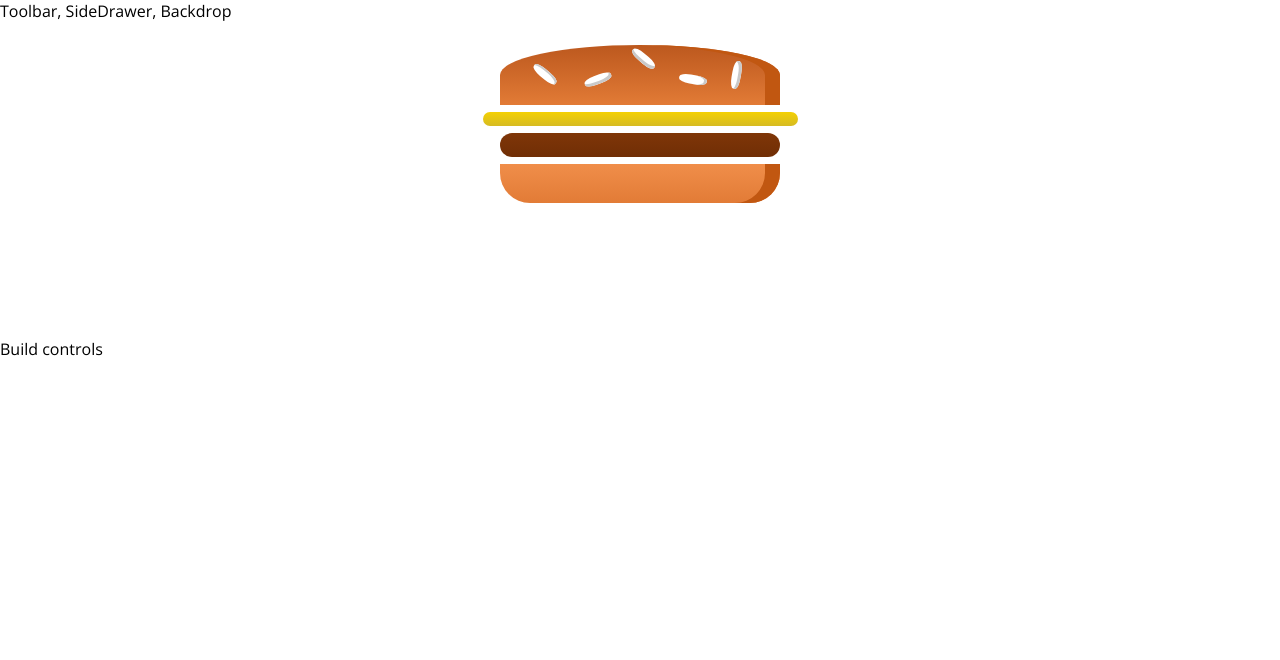
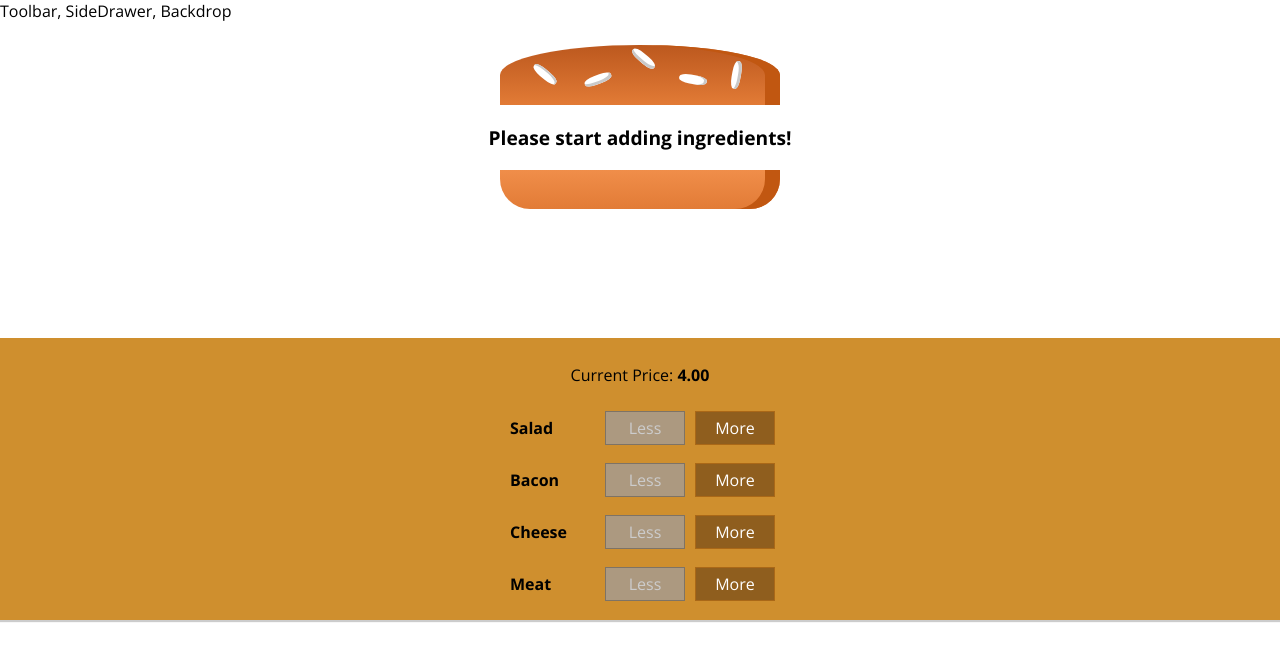
Before and after one commit to OverlordLaladon/Burger-Builder, a React (Create React App) app: page / in a window 1280 px wide. Shown: the top 660 px of the page. Built offline with nearby package versions, Linux system fonts and the light colour scheme.

Commit message:
Build controls added, working

```diff
--- /dev/null
+++ b/src/components/Burger/BuildControls/BuildControl/BuildControl.js
@@ -0,0 +1,19 @@
+import React from "react";
+import classes from "./BuildControl.module.css";
+
+const buildControl = props => (
+  <div className={classes.BuildControl}>
+    <div className={classes.Label}>{props.label}</div>
+    <button
+      className={classes.Less}
+      onClick={props.removed}
+      disabled={props.disabled}
+    >
+      Less
+    </button>
+    <button className={classes.More} onClick={props.added}>
+      More
+    </button>
+  </div>
+);
+export default buildControl;
--- /dev/null
+++ b/src/components/Burger/BuildControls/BuildControl/BuildControl.module.css
@@ -0,0 +1,58 @@
+.BuildControl {
+  display: flex;
+  justify-content: space-between;
+  align-items: center;
+  margin: 5px 0;
+}
+
+.BuildControl button {
+  display: block;
+  font: inherit;
+  padding: 5px;
+  margin: 0 5px;
+  width: 80px;
+  border: 1px solid #aa6817;
+  cursor: pointer;
+  outline: none;
+}
+
+.BuildControl button:disabled {
+  background-color: #ac9980;
+  border: 1px solid #7e7365;
+  color: #ccc;
+  cursor: default;
+}
+
+.BuildControl button:hover:disabled {
+  background-color: #ac9980;
+  color: #ccc;
+  cursor: not-allowed;
+}
+
+.Label {
+  padding: 10px;
+  font-weight: bold;
+  width: 80px;
+}
+
+.BuildControl .Less {
+  background-color: #d39952;
+  color: white;
+}
+
+.BuildControl .More {
+  background-color: #8f5e1e;
+  color: white;
+}
+
+.BuildControl .Less:hover,
+.BuildControl .Less:active {
+  background-color: #daa972;
+  color: white;
+}
+
+.BuildControl .More:hover,
+.BuildControl .More:active {
+  background-color: #99703f;
+  color: white;
+}
--- /dev/null
+++ b/src/components/Burger/BuildControls/BuildControls.js
@@ -0,0 +1,29 @@
+import React from "react";
+import classes from "./BuildControls.module.css";
+import BuildControl from "./BuildControl/BuildControl";
+
+const controls = [
+  { label: "Salad", type: "salad" },
+  { label: "Bacon", type: "bacon" },
+  { label: "Cheese", type: "cheese" },
+  { label: "Meat", type: "meat" }
+];
+
+const buildControls = props => (
+  <div className={classes.BuildControls}>
+    <p>
+      Current Price: <strong>{props.price.toFixed(2)}</strong>
+    </p>
+    {controls.map(ctrl => (
+      <BuildControl
+        key={ctrl.label}
+        label={ctrl.label}
+        added={() => props.ingredientAdded(ctrl.type)}
+        removed={() => props.ingredientRemoved(ctrl.type)}
+        disabled={props.disabled[ctrl.type]}
+      />
+    ))}
+  </div>
+);
+
+export default buildControls;
--- /dev/null
+++ b/src/components/Burger/BuildControls/BuildControls.module.css
@@ -0,0 +1,10 @@
+.BuildControls {
+  width: 100%;
+  background-color: #cf8f2e;
+  display: flex;
+  flex-flow: column;
+  align-items: center;
+  box-shadow: 0 2px 1px #ccc;
+  margin: auto;
+  padding: 10px 0;
+}
--- a/src/components/Burger/Burger.js
+++ b/src/components/Burger/Burger.js
@@ -3,11 +3,30 @@ import classes from "./Burger.module.css";
 import BurgerIngredient from "./BurgerIngredient/BurgerIngredient";
 
 const burger = props => {
+  //object needs to be converted into an array
+  //as in BurgeBuilder the ingredients state is an object
+  //.keys returns an array, on which we can then use the map function
+  //+ keys method extracts the keys (meat, cheese...) of a given object and turns them into an array
+  let transformedIngredients = Object.keys(props.ingredients)
+    .map(igKey => {
+      return [...Array(props.ingredients[igKey])].map((_, i) => {
+        return <BurgerIngredient key={igKey + i} type={igKey} />;
+      });
+    })
+    .reduce((arr, el) => {
+      return arr.concat(el);
+    }, []);
+
+  if (transformedIngredients.length === 0) {
+    transformedIngredients = <p>Please start adding ingredients!</p>;
+  }
+
+  console.log(transformedIngredients);
+
   return (
     <div className={classes.Burger}>
       <BurgerIngredient type="bread-top" />
-      <BurgerIngredient type="cheese" />
-      <BurgerIngredient type="meat" />
+      {transformedIngredients}
       <BurgerIngredient type="bread-bottom" />
     </div>
   );
--- a/src/containers/BurgerBuilder/BurgerBuilder.js
+++ b/src/containers/BurgerBuilder/BurgerBuilder.js
@@ -2,13 +2,77 @@ import React, { Component } from "react";
 
 import Aux from "../../hoc/Auxiliary";
 import Burger from "../../components/Burger/Burger";
+import BuildControls from "../../components/Burger/BuildControls/BuildControls";
+
+const INGREDIENT_PRICES = {
+  salad: 0.5,
+  cheese: 0.4,
+  meat: 1.3,
+  bacon: 0.7
+};
 
 class BurgerBuilder extends Component {
+  // constructor(props){
+  //     super(props);
+  //     this.state = {...}
+  // }
+  //Same as state below
+
+  state = {
+    ingredients: {
+      salad: 0,
+      bacon: 0,
+      cheese: 0,
+      meat: 0
+    },
+    totalPrice: 4
+  };
+
+  addIngredientHandler = type => {
+    const oldCount = this.state.ingredients[type];
+    const updatedCount = oldCount + 1;
+    const updatedIngredients = {
+      ...this.state.ingredients
+    };
+    updatedIngredients[type] = updatedCount;
+    const priceAddition = INGREDIENT_PRICES[type];
+    const oldPrice = this.state.totalPrice;
+    const newPrice = oldPrice + priceAddition;
+    this.setState({ totalPrice: newPrice, ingredients: updatedIngredients });
+  };
+
+  removeIngredientHandler = type => {
+    const oldCount = this.state.ingredients[type];
+    if (oldCount <= 0) {
+      return;
+    }
+    const updatedCount = oldCount - 1;
+    const updatedIngredients = {
+      ...this.state.ingredients
+    };
+    updatedIngredients[type] = updatedCount;
+    const priceDeduction = INGREDIENT_PRICES[type];
+    const oldPrice = this.state.totalPrice;
+    const newPrice = oldPrice - priceDeduction;
+    this.setState({ totalPrice: newPrice, ingredients: updatedIngredients });
+  };
+
   render() {
+    const disabledInfo = {
+      ...this.state.ingredients
+    };
+    for (let key in disabledInfo) {
+      disabledInfo[key] = disabledInfo[key] <= 0;
+    }
     return (
       <Aux>
-        <Burger />
-        <div>Build controls</div>
+        <Burger ingredients={this.state.ingredients} />
+        <BuildControls
+          ingredientAdded={this.addIngredientHandler}
+          ingredientRemoved={this.removeIngredientHandler}
+          disabled={disabledInfo}
+          price={this.state.totalPrice}
+        />
       </Aux>
     );
   }
```
